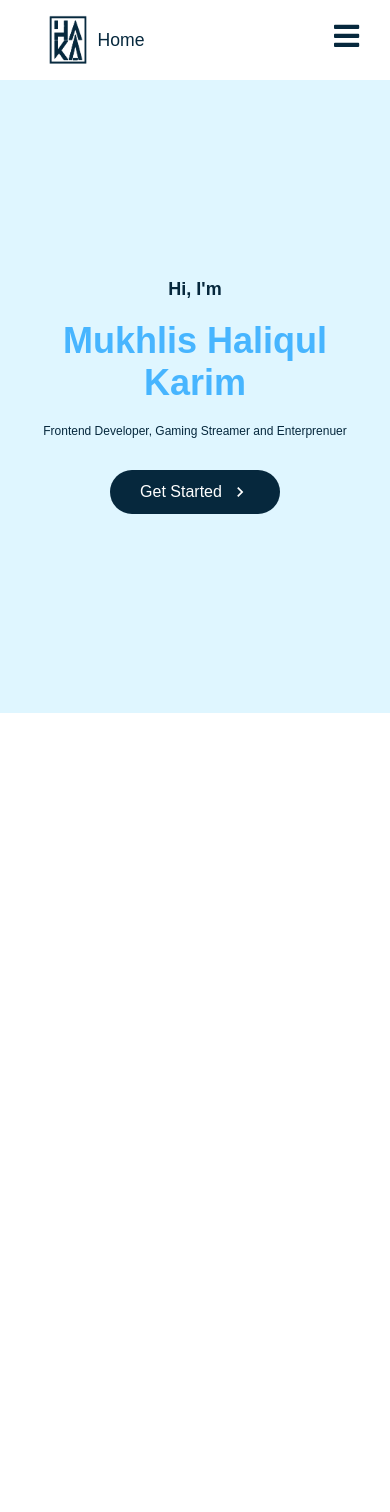
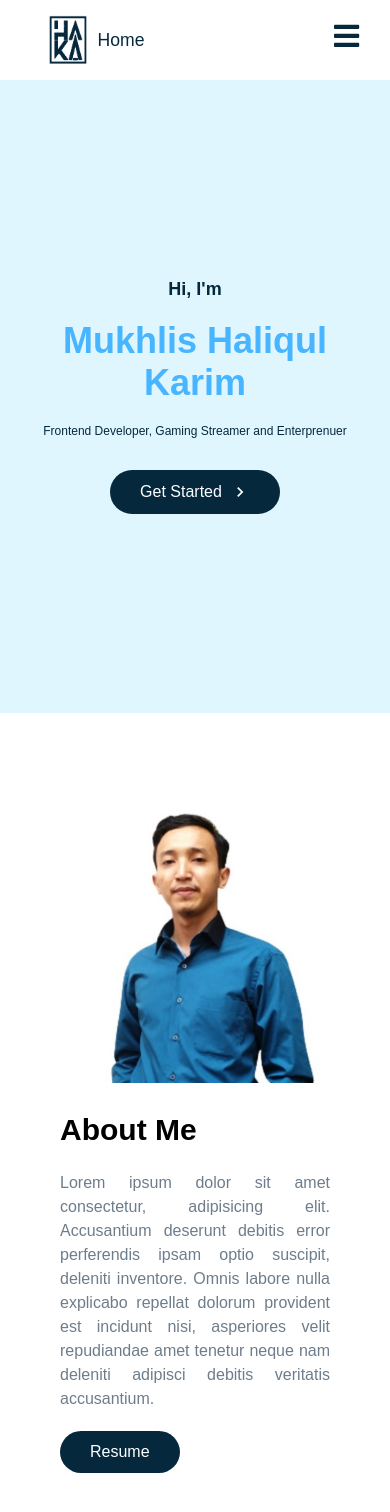
Before and after one commit to mukhlishaka/my-personal-website, a React (Create React App) app: page / in a window 390 px wide. Shown: the top 1512 px of the page. Before the commit the page ends 844 px from the top, so only its background shows below. Built offline with nearby package versions, Linux system fonts and the light colour scheme; a web font is replaced by a local one.

Commit message:
add about responsive

```diff
--- a/package.json
+++ b/package.json
@@ -10,7 +10,7 @@
     "react-dom": "^18.2.0",
     "react-icons": "^4.4.0",
     "react-router-dom": "^6.4.2",
-    "react-scripts": "^2.1.3",
+    "react-scripts": "^5.0.1",
     "react-scroll": "^1.8.7",
     "router": "^1.3.7",
     "styled-components": "^5.3.6",
--- a/src/components/AboutSection/AboutElements.js
+++ b/src/components/AboutSection/AboutElements.js
@@ -0,0 +1,96 @@
+import styled from "styled-components";
+
+export const AboutContainer = styled.div`
+    display: flex;
+    justify-content: center;
+    align-items: center;
+    height: 75vh;
+    position: relative;
+`
+
+export const AboutBg = styled.div`
+    position: absolute;
+    top: 0;
+    right: 0;
+    bottom: 0;
+    left: 0;
+    width: 100%;
+    height: 100%;
+    background: #fff;
+`
+
+export const AboutContent = styled.div`
+    display: flex;
+    justify-content: center;
+    align-items: center;
+    margin-top: 70px;
+
+    @media screen and (max-width: 768px) {
+        flex-direction: column;
+    }
+`
+
+export const ImageWrapper = styled.div`
+    max-width: 540px;
+    height: 100%;
+
+    @media screen and (max-width: 768px) {
+        display: flex;
+        justify-content: center;
+        align-items: center;
+    }
+`
+
+export const Img = styled.img`
+    width: 400px;
+    height: 400px;
+    left: 96px;
+    top: 166px;
+
+    @media screen and (max-width: 768px) {
+        width: 300px;
+        height: 100%;
+    }
+`
+
+export const TextWrapper = styled.div`
+    margin-left: 60px;
+    margin-right: 60px;
+    max-width: 540px;
+    padding-top: 0;
+    padding-bottom: 60px;
+`
+
+export const AboutTitle = styled.h1`
+    margin-bottom: 24px;
+    font-size: 40px;
+    font-weight: 700;
+
+    @media screen and (max-width: 768px) {
+        font-size: 30px;
+        margin-top: 30px;
+    }
+`
+
+export const AboutSubTitle = styled.p`
+    max-width: 450px;
+    margin-bottom: 30px;
+    font-size: 18px;
+    line-height: 24px;
+    color: #6d7d8b;
+    text-align: justify;
+
+    @media screen and (max-width: 768px) {
+        font-size: 16px;
+    }
+`
+
+export const AboutBtn = styled.div`
+    margin-top: 20px;
+    float: left;
+
+    @media screen and (max-width: 768px){
+        margin-top: -10px
+    }
+
+`
--- a/src/components/AboutSection/index.js
+++ b/src/components/AboutSection/index.js
@@ -0,0 +1,46 @@
+import { useState } from 'react'
+import { Button } from '../ButtonElements'
+import {
+    AboutContainer,
+    AboutBg,
+    AboutContent,
+    ImageWrapper,
+    Img,
+    TextWrapper,
+    AboutTitle,
+    AboutSubTitle,
+    AboutBtn
+} from '../AboutSection/AboutElements'
+import Foto from '../../images/foto.jpg'
+
+const About = () => {
+    const [hover, setHover] = useState(false)
+
+    const onHover = () => {
+        setHover(!hover)
+    }
+    return (
+        <AboutContainer>
+            <AboutBg>
+                <AboutContent>
+                    <ImageWrapper>
+                        <Img src={Foto} />
+                    </ImageWrapper>
+                    <TextWrapper>
+                        <AboutTitle>About Me</AboutTitle>
+                        <AboutSubTitle>
+                            Lorem ipsum dolor sit amet consectetur, adipisicing elit. Accusantium deserunt debitis error perferendis ipsam optio suscipit, deleniti inventore. Omnis labore nulla explicabo repellat dolorum provident est incidunt nisi, asperiores velit repudiandae amet tenetur neque nam deleniti adipisci debitis veritatis accusantium.
+                        </AboutSubTitle>
+                        <AboutBtn>
+                            <Button to="login" onMouseEnter={onHover} onMouseLeave={onHover} primary="true" dark="true">
+                                Resume
+                            </Button>
+                        </AboutBtn>
+                    </TextWrapper>
+                </AboutContent>
+            </AboutBg>
+        </AboutContainer>
+    )
+}
+
+export default About
--- a/src/components/HeroSection/index.js
+++ b/src/components/HeroSection/index.js
@@ -23,9 +23,7 @@ const HeroSection = () => {
 
     return (
         <HeroContainer>
-            <HeroBg>
-
-            </HeroBg>
+            <HeroBg></HeroBg>
             <HeroContent>
                 <HeroH2>Hi, I'm</HeroH2>
                 <HeroH1>Mukhlis Haliqul Karim</HeroH1>
--- a/src/pages/index.js
+++ b/src/pages/index.js
@@ -3,6 +3,7 @@ import Navbar from '../components/Navbar'
 import Sidebar from '../components/Sidebar'
 import { useState } from 'react'
 import HeroSection from '../components/HeroSection'
+import AboutSection from '../components/AboutSection'
 
 const Home = () => {
     const [isOpen, setIsOpen] = useState(false)
@@ -16,6 +17,7 @@ const Home = () => {
             <Sidebar isOpen={isOpen} toggle={toggle} />
             <Navbar toggle={toggle} />
             <HeroSection />
+            <AboutSection />
         </>
     )
 }
```
Also changed, not shown: src/images/foto.jpg (added), 1 other file (tests, documents, lock files or other folders).
